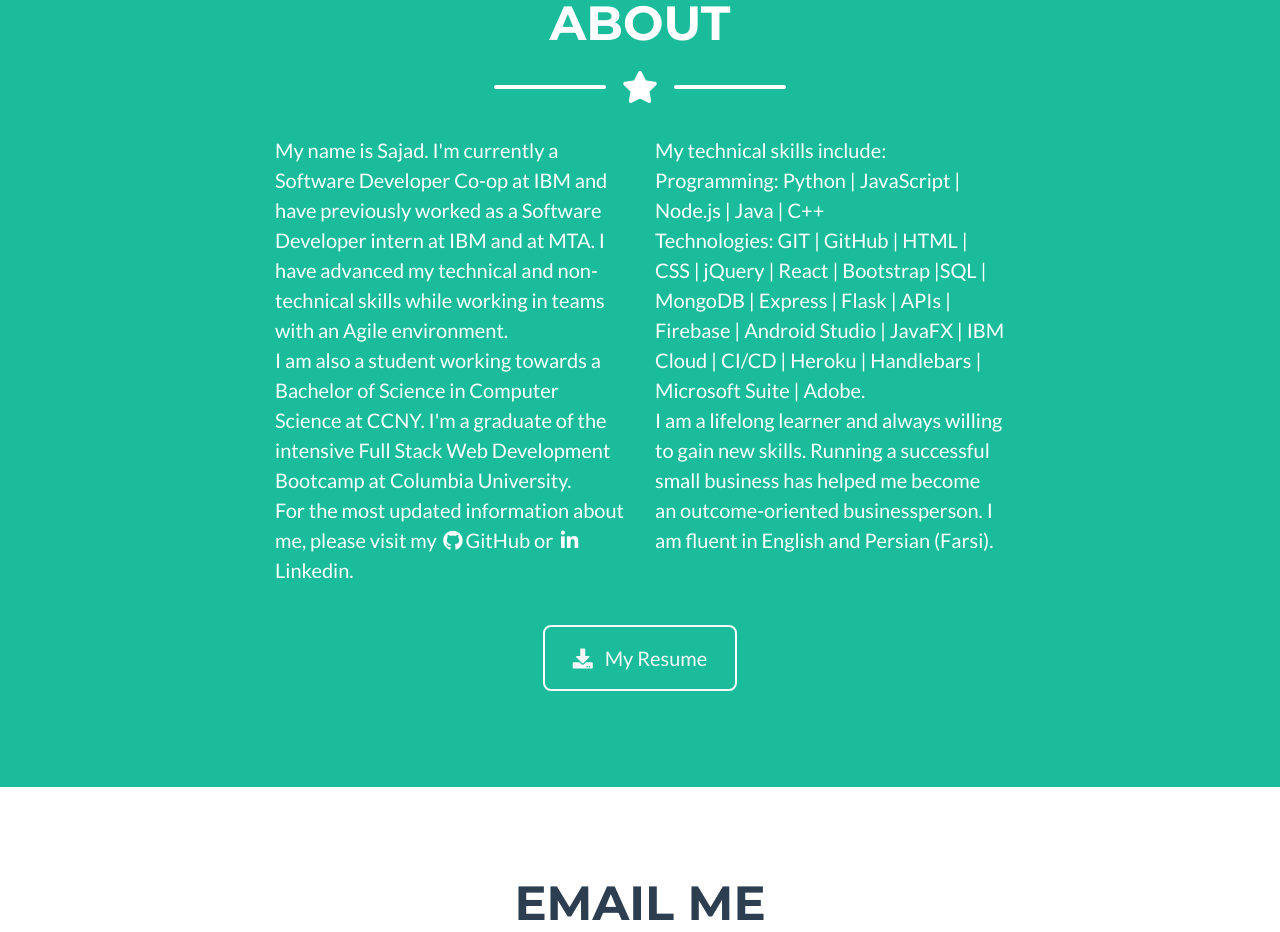
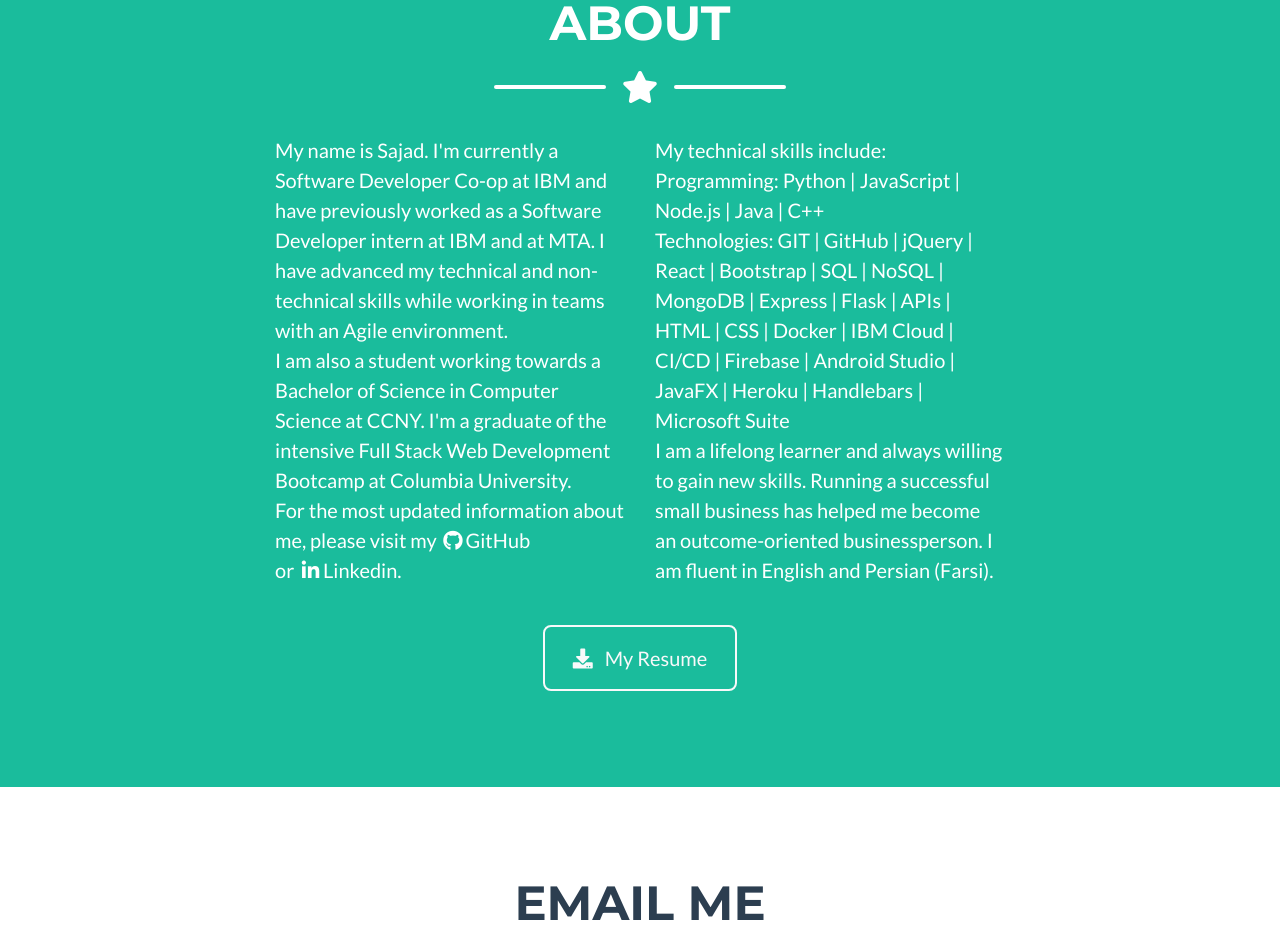
Before and after one commit to sajadgzd/sajadgzd.github.io, a website with bundled scripts: page index.html in a window 1280 px wide. Shown: the part 1831-2763 px from the top of the page. Built offline with nearby package versions, Linux system fonts and the light colour scheme.

Commit message:
updated info

```diff
--- a/index.html
+++ b/index.html
@@ -201,14 +201,15 @@
                         <br>
                          For the most updated information about me, please visit my <a class="" href="https://github.com/sajadgzd" target="_blank" style="color: white;">
                             <i class="fab fa-fw fa-github"></i>GitHub
-                        </a> or <a class="" href="https://www.linkedin.com/in/sajadgzd/" target="_blank" style="color: white;">
+                        </a> <br> or <a class="" href="https://www.linkedin.com/in/sajadgzd/" target="_blank" style="color: white;">
                             <i class="fab fa-fw fa-linkedin-in"></i>Linkedin.
                         </a>
                     </p>
                 </div>
                 <div class="col-lg-4 mr-auto">
                     <p class="lead">My technical skills include: <strong>Programming:</strong> Python | JavaScript | Node.js | Java | C++
-                        <br> <strong>Technologies:</strong> GIT | GitHub | HTML | CSS | jQuery | React | Bootstrap |SQL | MongoDB | Express | Flask | APIs | Firebase | Android Studio | JavaFX | IBM Cloud | CI/CD | Heroku | Handlebars | Microsoft Suite | Adobe.
+                        <br> <strong>Technologies:</strong> GIT | GitHub | jQuery | React | Bootstrap | SQL | NoSQL | MongoDB | Express | Flask | APIs | HTML | CSS |
+                        Docker | IBM Cloud | CI/CD | Firebase | Android Studio | JavaFX | Heroku | Handlebars | Microsoft Suite
                         <br> I am a lifelong learner and
                         always willing to gain new skills. Running a successful small business has helped me become an outcome-oriented businessperson. I am fluent in English and Persian (Farsi).</p>
                 </div>
```
